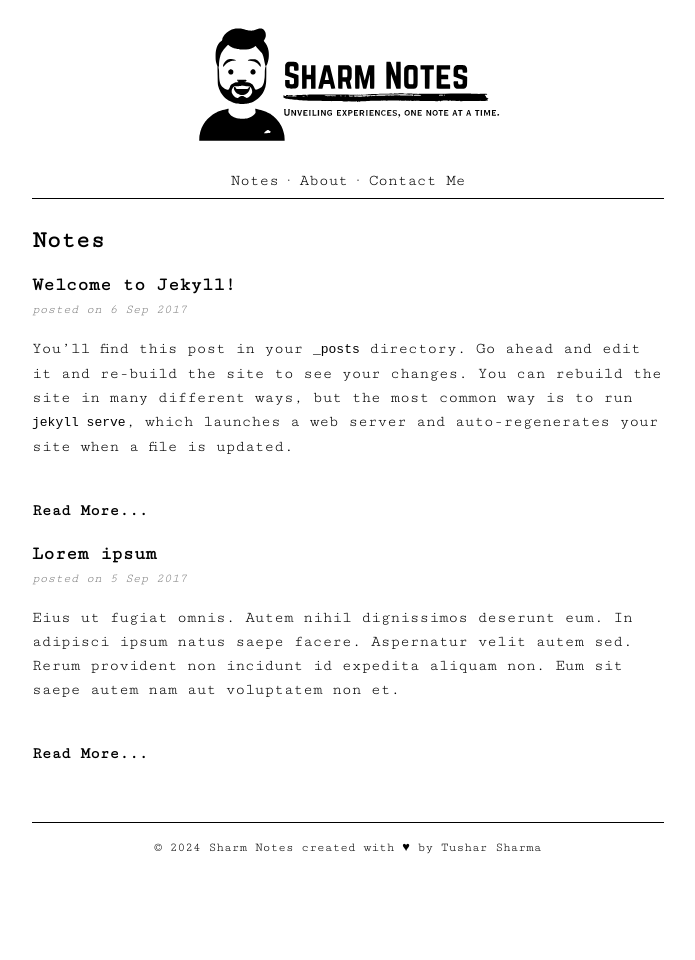
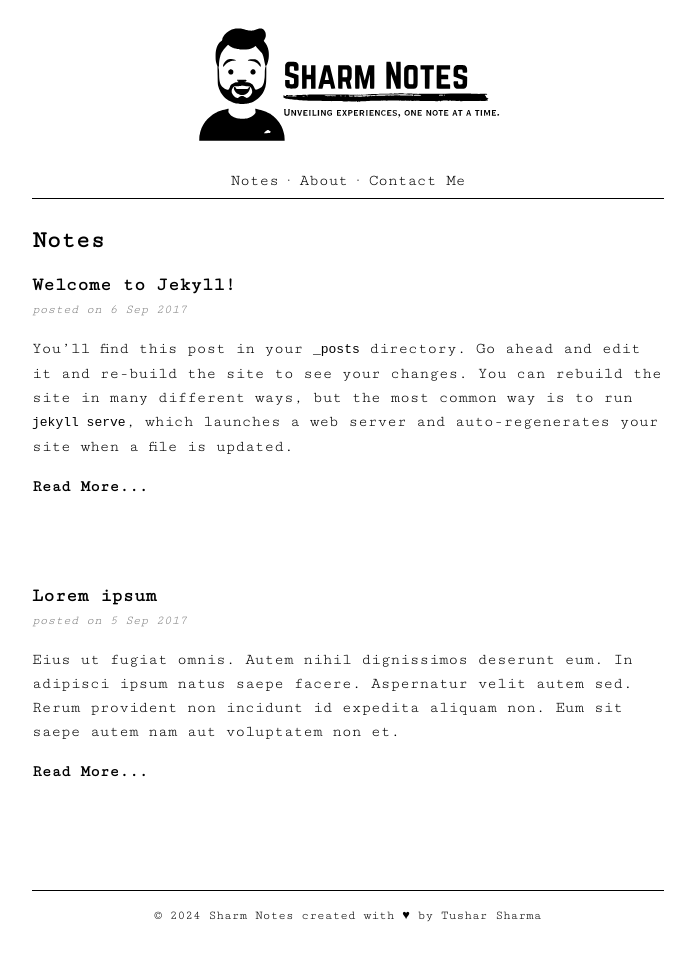
Before and after one commit to tusharisu/SharmNotes, a Jekyll site: the page built from index.md, in a window 1280 px wide. Shown: the whole page, without its empty margins (292-987 px from the left). Built offline with Jekyll 4.4.1, drawn with Linux system fonts in a browser that asks for light colours; before the commit the page ends 900 px from its top, so only the background shows below that.

Commit message:
formatting

```diff
--- a/index.md
+++ b/index.md
@@ -6,7 +6,7 @@ layout: default
 title: Notes
 ---
 {% for post in site.posts %}
-  <div id="post-short">
+  <div style="padding-bottom:50px;" id="post-short">
     <a href="{{site.url}}{{site.baseurl}}{{post.url}}">
       <h3>{{post.title}}</h3>
     </a>
@@ -17,7 +17,6 @@ title: Notes
       {% else %}
         {{ post.content }}
       {% endif %}
-      <br>
           <a href="{{site.url}}{{site.baseurl}}{{post.url}}">
       <b>Read More...</b>
     </a>
```
